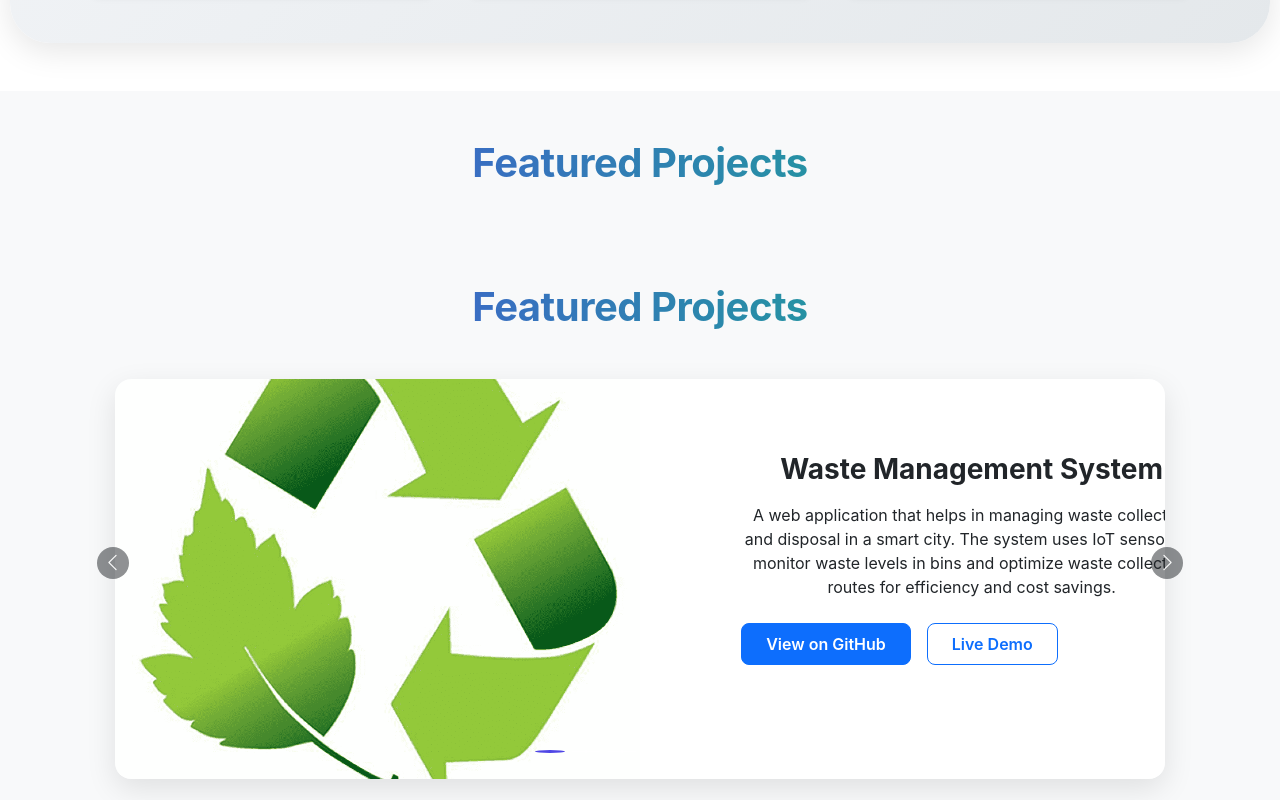
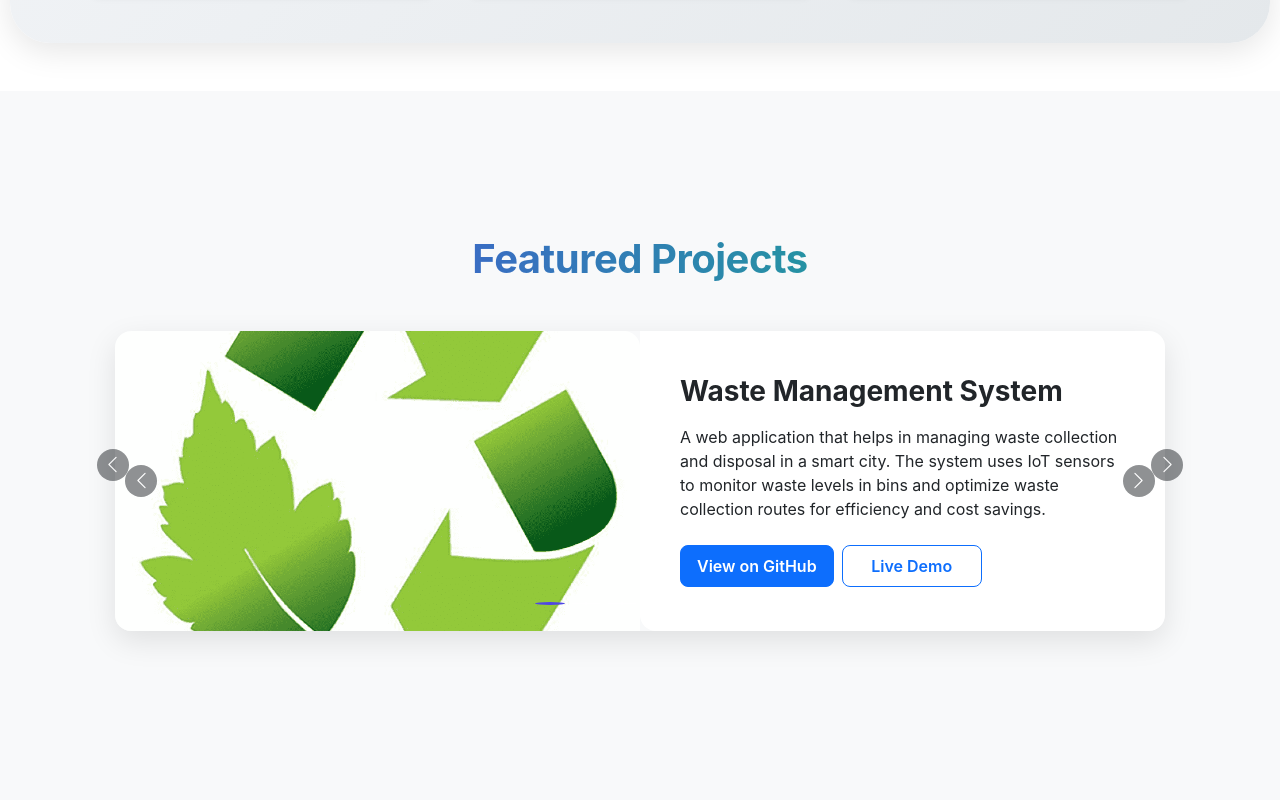
Before and after one commit to vineetsharma9252/My_Portfolio, a React (Create React App) app: page / in a window 1280 px wide. Shown: the part 2400-3200 px from the top of the page. Built offline with nearby package versions, Linux system fonts and the light colour scheme.

Commit message:
30March 8:25pm

```diff
--- a/src/components/Home.js
+++ b/src/components/Home.js
@@ -580,19 +580,6 @@ export default function Home() {
         style={{ background: "#f8f9fa" }}
       >
         <div className="container">
-          <h2
-            className="text-center mb-5"
-            style={{
-              fontSize: "2.5rem",
-              fontWeight: "700",
-              background: "linear-gradient(90deg, #4f46e5, #10b981)",
-              WebkitBackgroundClip: "text",
-              WebkitTextFillColor: "transparent",
-              letterSpacing: "-0.5px",
-            }}
-          >
-            Featured Projects
-          </h2>
 
           <div
             id="projectCarousel"
@@ -615,6 +602,7 @@ export default function Home() {
             </div> */}
 
             {/* Carousel Items */}
+            {/* Projects Section */}
             {/* Projects Section */}
             <div
               id="projects"
@@ -639,7 +627,7 @@ export default function Home() {
                 <div
                   id="projectCarousel"
                   className="carousel slide"
-                  data-bs-ride="carousel"
+                  data-bs-ride="false"
                 >
                   {/* Indicators */}
                   <div className="carousel-indicators">
@@ -669,57 +657,59 @@ export default function Home() {
                         }`}
                       >
                         <div className="row g-0">
-                          <div className="col-md-6">
+                          {/* Image Column - Full width on mobile, half on desktop */}
+                          <div className="col-12 col-md-6">
                             <img
                               src={item.image_link}
                               className="d-block w-100"
                               alt={item.project_name}
                               style={{
-                                height: "400px",
+                                height: "300px",
                                 objectFit: "cover",
                                 borderTopLeftRadius: "16px",
-                                borderBottomLeftRadius: "16px",
+                                borderTopRightRadius: "16px",
+                                borderBottomLeftRadius: "0",
+                                borderBottomRightRadius: "0",
                               }}
                             />
                           </div>
+
+                          {/* Content Column - Full width on mobile, half on desktop */}
                           <div
-                            className="col-md-6 d-flex align-items-center"
+                            className="col-12 col-md-6 d-flex align-items-center bg-white"
                             style={{
-                              background: "white",
-                              padding: "2rem",
-                              borderTopRightRadius: "16px",
+                              padding: "1.5rem",
+                              borderBottomLeftRadius: "16px",
                               borderBottomRightRadius: "16px",
                             }}
                           >
-                            <div className="carousel-caption d-md-block position-relative text-dark z-index-2">
+                            <div className="p-3 w-100">
                               <h3
-                                style={{
-                                  fontWeight: "700",
-                                  marginBottom: "1rem",
-                                }}
+                                className="mb-3"
+                                style={{ fontWeight: "700" }}
                               >
                                 {item.project_name}
                               </h3>
-                              <p style={{ marginBottom: "1.5rem" }}>
-                                {item.project_desc}
-                              </p>
-                              <div className="d-flex gap-3">
+                              <p className="mb-4">{item.project_desc}</p>
+                              <div className="d-flex flex-wrap gap-2">
                                 <a
                                   href={item.link}
-                                  className="btn btn-primary px-4 py-2"
+                                  className="btn btn-primary px-3 py-2"
                                   style={{
                                     borderRadius: "8px",
                                     fontWeight: "600",
+                                    minWidth: "140px",
                                   }}
                                 >
                                   View on GitHub
                                 </a>
                                 <a
-                                  href={item.demo_link || "#"}
-                                  className="btn btn-outline-primary px-4 py-2"
+                                  href="#"
+                                  className="btn btn-outline-primary px-3 py-2"
                                   style={{
                                     borderRadius: "8px",
                                     fontWeight: "600",
+                                    minWidth: "140px",
                                   }}
                                 >
                                   Live Demo
@@ -732,9 +722,9 @@ export default function Home() {
                     ))}
                   </div>
 
-                  {/* Controls */}
-                  {/* <button
-        className="carousel-control-prev"
+                  {/* Controls - Only show on desktop */}
+                  <button
+                    className="carousel-control-prev d-none d-md-flex"
                     type="button"
                     data-bs-target="#projectCarousel"
                     data-bs-slide="prev"
@@ -746,7 +736,7 @@ export default function Home() {
                     <span className="visually-hidden">Previous</span>
                   </button>
                   <button
-        className="carousel-control-next"
+                    className="carousel-control-next d-none d-md-flex"
                     type="button"
                     data-bs-target="#projectCarousel"
                     data-bs-slide="next"
@@ -756,7 +746,7 @@ export default function Home() {
                       aria-hidden="true"
                     ></span>
                     <span className="visually-hidden">Next</span>
-      </button> */}
+                  </button>
                 </div>
               </div>
             </div>
```
Lines whose indentation alone changed are shown as unchanged.
